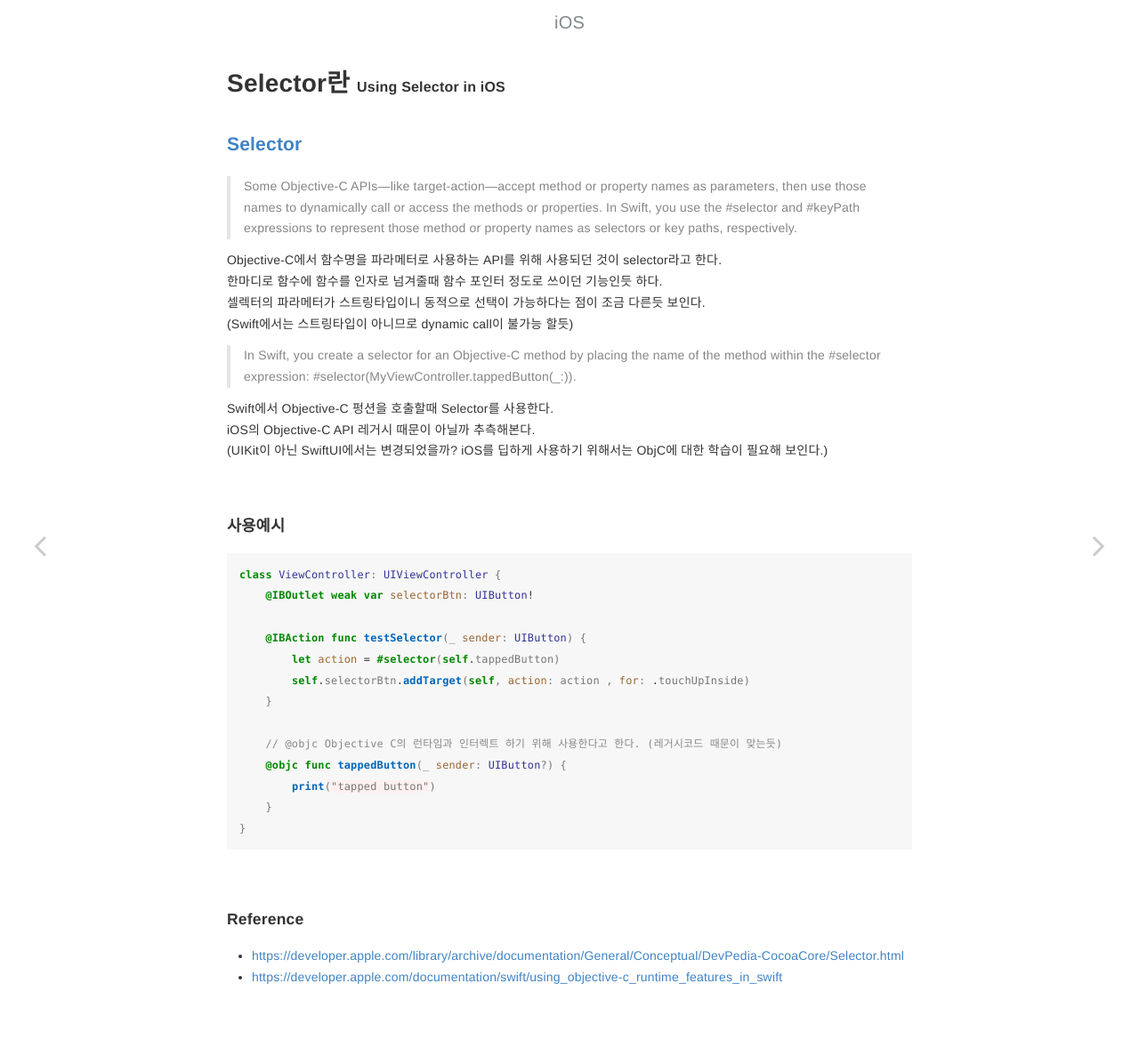
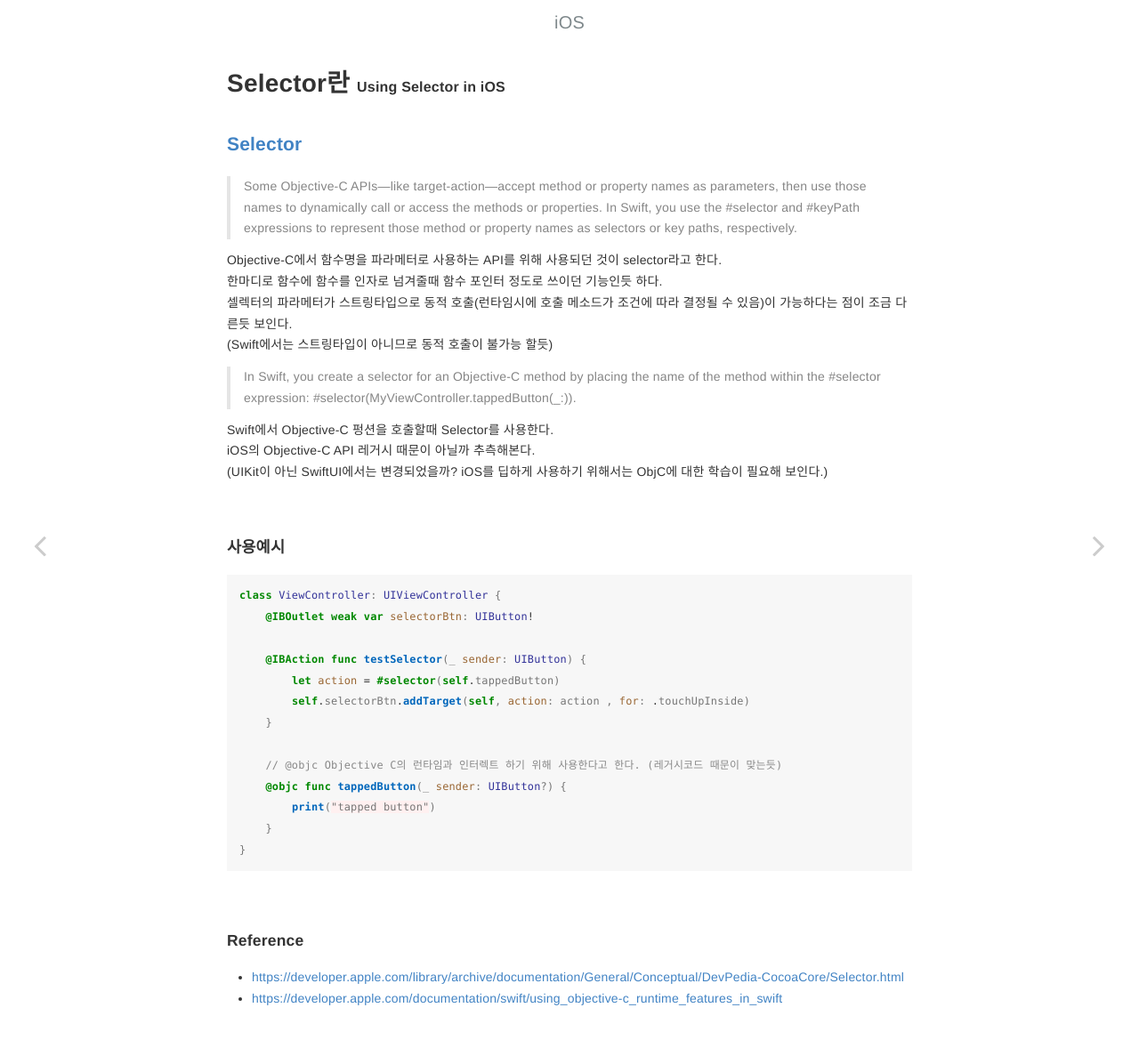
Before and after one commit to nicemiro/nicemiro.github.io, a Jekyll site: the page built from _posts/ios/2022-03-25-iosSelector.md, in a window 1280 px wide. Shown: the top 1169 px of the page at 89% size. Built offline with Jekyll 4.4.1, drawn with Linux system fonts in a browser that asks for light colours.

Commit message:
modi ios NotificationCenter, Selector

```diff
--- a/_posts/ios/2022-03-25-iosSelector.md
+++ b/_posts/ios/2022-03-25-iosSelector.md
@@ -13,8 +13,8 @@ layout: post
 
 Objective-C에서 함수명을 파라메터로 사용하는 API를 위해 사용되던 것이 selector라고 한다.
 한마디로 함수에 함수를 인자로 넘겨줄때 함수 포인터 정도로 쓰이던 기능인듯 하다.
-셀렉터의 파라메터가 스트링타입이니 동적으로 선택이 가능하다는 점이 조금 다른듯 보인다.
-(Swift에서는 스트링타입이 아니므로 dynamic call이 불가능 할듯)
+셀렉터의 파라메터가 스트링타입으로 동적 호출(런타임시에 호출 메소드가 조건에 따라 결정될 수 있음)이 가능하다는 점이 조금 다른듯 보인다.
+(Swift에서는 스트링타입이 아니므로 동적 호출이 불가능 할듯)
 
 >In Swift, you create a selector for an Objective-C method by placing the name of the method within the #selector expression: #selector(MyViewController.tappedButton(_:)).
 
```
Also changed, not shown: _posts/ios/2022-03-25-iosNotificationCenter.md (+1 -1 lines).
